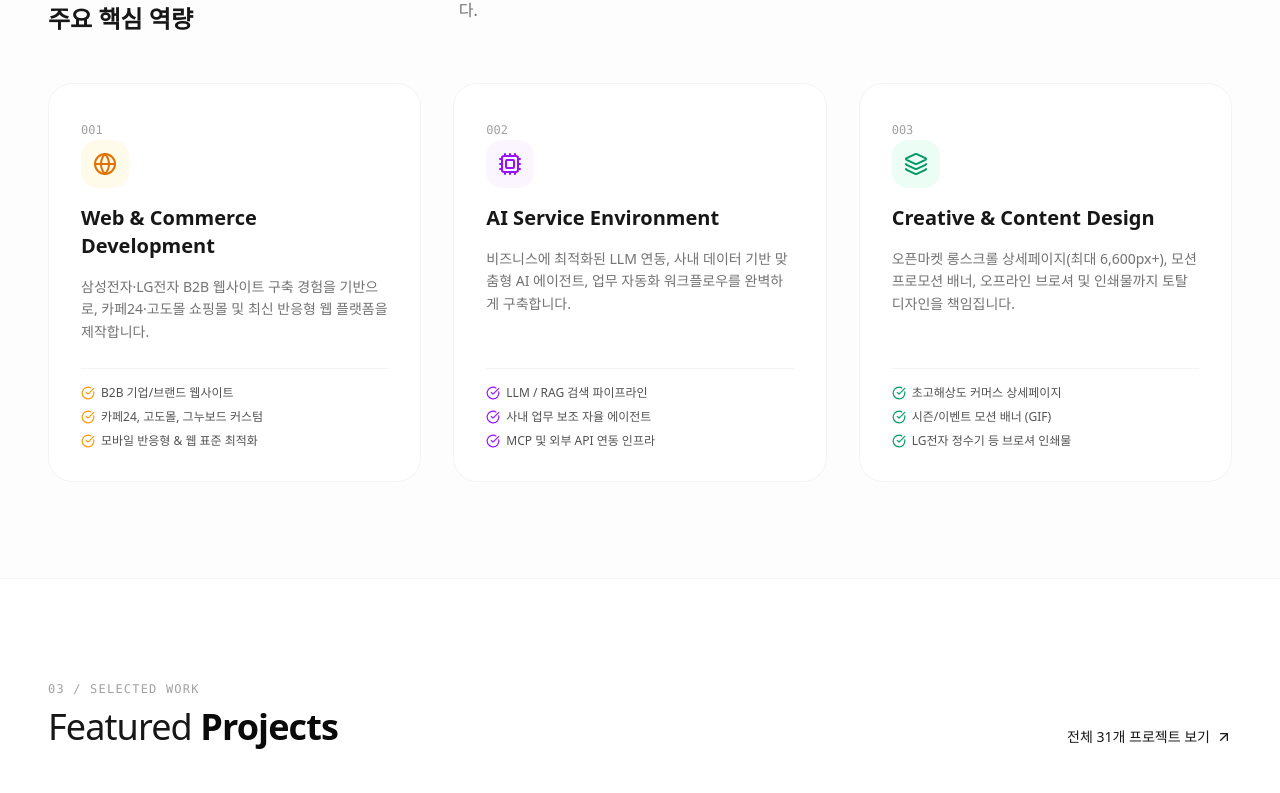
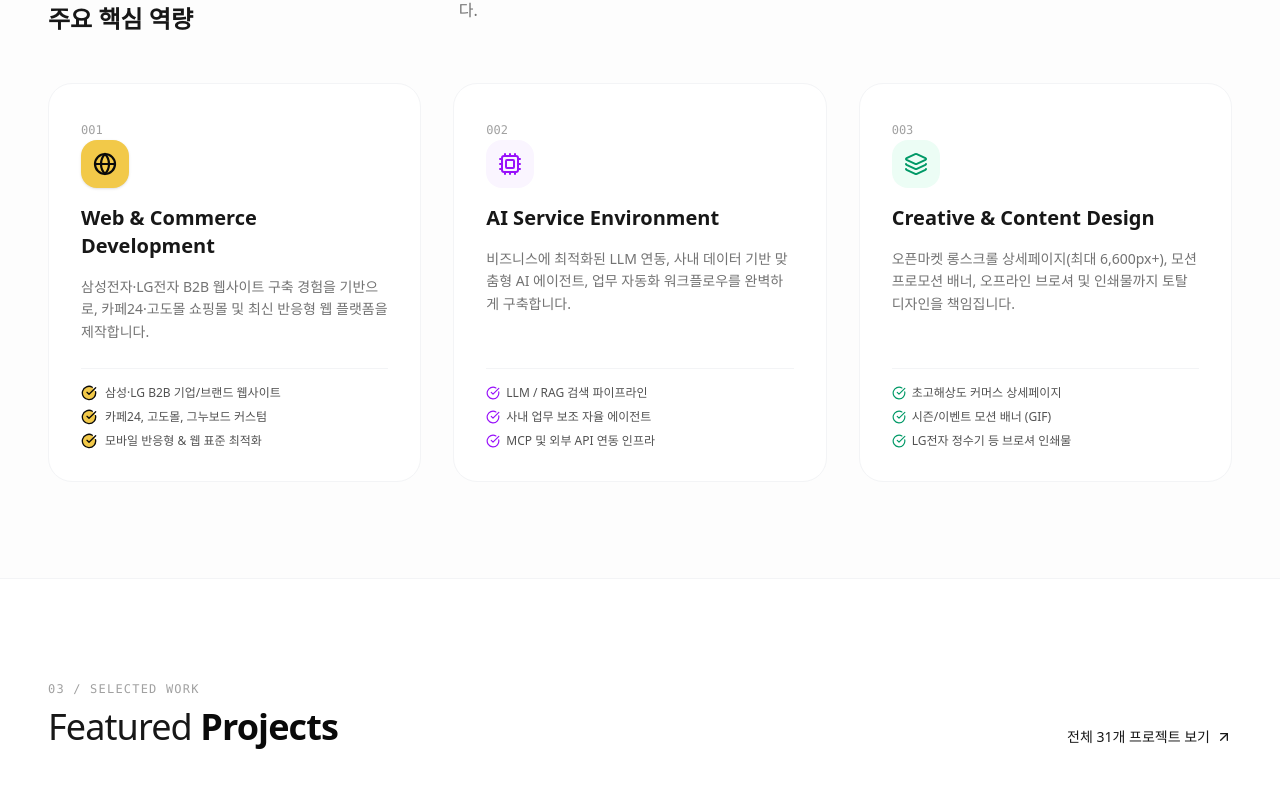
Before and after one commit to kkomjirak/opposite-blue, a Next.js app: page / in a window 1280 px wide. Shown: the part 1173-1966 px from the top of the page. Built offline with nearby package versions, Linux system fonts and the light colour scheme; grey boxes are pictures that could not be loaded.

Commit message:
style: apply exact brand color palette (#F2C949, #235888, #68A5D4) with high-contrast accent elements

```diff
--- a/src/app/contact/page.tsx
+++ b/src/app/contact/page.tsx
@@ -132,7 +132,9 @@ export default function ContactPage() {
         <div className="md:col-span-4 flex flex-col justify-end space-y-4">
           <div className="p-6 rounded-2xl bg-neutral-50 border border-gray-100 space-y-3">
             <div className="flex items-center gap-2 text-xs font-semibold text-neutral-900">
-              <Mail className="w-4 h-4 text-amber-600" />
+              <div className="w-6 h-6 rounded-lg bg-[#f2c949] text-neutral-950 flex items-center justify-center shrink-0">
+                <Mail className="w-3.5 h-3.5" />
+              </div>
               <span>직접 이메일 문의</span>
             </div>
             <a
@@ -365,11 +367,11 @@ export default function ContactPage() {
 
         {submitted && (
           <div className="mt-8 p-8 md:p-10 bg-neutral-900 text-white rounded-3xl space-y-6">
-            <div className="w-12 h-12 rounded-2xl bg-amber-400/20 text-amber-400 flex items-center justify-center">
+            <div className="w-12 h-12 rounded-2xl bg-[#f2c949] text-neutral-950 flex items-center justify-center shadow-lg shadow-[#f2c949]/15">
               <CheckCircle2 className="w-7 h-7" />
             </div>
             <div className="space-y-2">
-              <span className="text-xs uppercase tracking-widest font-mono text-amber-400">Inquiry Received</span>
+              <span className="text-xs uppercase tracking-widest font-mono text-[#f2c949] font-semibold">Inquiry Received</span>
               <h3 className="text-2xl font-bold text-white">견적 문의가 성공적으로 접수되었습니다.</h3>
               <p className="text-neutral-400 text-sm leading-relaxed max-w-2xl">
                 작성해주신 프로젝트 견적 내용이 <strong>contact@oppositeblue.co.kr</strong>로 즉시 전달되었습니다.<br className="hidden sm:inline" />
--- a/src/app/globals.css
+++ b/src/app/globals.css
@@ -1,8 +1,19 @@
 @import "tailwindcss";
+
+@theme {
+  --color-brand-blue: #235888;
+  --color-brand-iceberg: #68a5d4;
+  --color-brand-yellow: #f2c949;
+  --color-brand-bg: #faf8f4;
+}
 
 :root {
   --background: #ffffff;
   --foreground: #111111;
+  --brand-blue: #235888;
+  --brand-iceberg: #68a5d4;
+  --brand-yellow: #f2c949;
+  --brand-bg: #faf8f4;
 }
 
 body {
--- a/src/app/page.tsx
+++ b/src/app/page.tsx
@@ -22,7 +22,7 @@ export default function HomePage() {
           {/* Left Hero Typography */}
           <div className="lg:col-span-7 space-y-8">
             <div className="inline-flex items-center gap-2 px-3 py-1 rounded-full text-xs font-mono bg-neutral-100 text-neutral-800 border border-neutral-200">
-              <span className="w-2 h-2 rounded-full bg-amber-400 ring-2 ring-amber-400/40 animate-pulse" />
+              <span className="w-2.5 h-2.5 rounded-full bg-[#f2c949] ring-2 ring-[#f2c949]/50 animate-pulse" />
               <span>Web Agency & AI Service Solutions</span>
             </div>
 
@@ -140,8 +140,8 @@ export default function HomePage() {
             <div className="p-8 rounded-3xl bg-white border border-gray-100 hover:border-gray-200 hover:shadow-lg transition-all space-y-6 flex flex-col justify-between">
               <div className="space-y-4">
                 <span className="text-xs font-mono text-neutral-400">001</span>
-                <div className="w-12 h-12 rounded-2xl bg-amber-50 text-amber-600 flex items-center justify-center">
-                  <Globe className="w-6 h-6" />
+                <div className="w-12 h-12 rounded-2xl bg-[#f2c949] text-neutral-950 flex items-center justify-center shadow-sm">
+                  <Globe className="w-6 h-6 stroke-[2.2]" />
                 </div>
                 <h3 className="text-xl font-bold text-neutral-900">Web & Commerce Development</h3>
                 <p className="text-sm text-neutral-500 leading-relaxed">
@@ -149,14 +149,14 @@ export default function HomePage() {
                 </p>
               </div>
               <ul className="space-y-2 text-xs text-neutral-600 pt-4 border-t border-gray-100">
-                <li className="flex items-center gap-1.5">
-                  <CheckCircle className="w-3.5 h-3.5 text-amber-500" /> B2B 기업/브랜드 웹사이트
+                <li className="flex items-center gap-2">
+                  <CheckCircle className="w-4 h-4 text-neutral-950 fill-[#f2c949] shrink-0" /> 삼성·LG B2B 기업/브랜드 웹사이트
                 </li>
-                <li className="flex items-center gap-1.5">
-                  <CheckCircle className="w-3.5 h-3.5 text-amber-500" /> 카페24, 고도몰, 그누보드 커스텀
+                <li className="flex items-center gap-2">
+                  <CheckCircle className="w-4 h-4 text-neutral-950 fill-[#f2c949] shrink-0" /> 카페24, 고도몰, 그누보드 커스텀
                 </li>
-                <li className="flex items-center gap-1.5">
-                  <CheckCircle className="w-3.5 h-3.5 text-amber-500" /> 모바일 반응형 & 웹 표준 최적화
+                <li className="flex items-center gap-2">
+                  <CheckCircle className="w-4 h-4 text-neutral-950 fill-[#f2c949] shrink-0" /> 모바일 반응형 & 웹 표준 최적화
                 </li>
               </ul>
             </div>
@@ -228,7 +228,7 @@ export default function HomePage() {
             </div>
             <Link
               href="/projects"
-              className="inline-flex items-center gap-1.5 text-sm font-medium text-neutral-900 hover:text-amber-600 transition-colors"
+              className="inline-flex items-center gap-1.5 text-sm font-medium text-neutral-900 hover:text-[#235888] transition-colors"
             >
               전체 {portfolioData.length}개 프로젝트 보기 <ArrowUpRight className="w-4 h-4" />
             </Link>
@@ -265,7 +265,7 @@ export default function HomePage() {
                     </div>
                   </div>
                   <div className="p-6 space-y-2">
-                    <h3 className="text-xl font-bold text-neutral-900 group-hover:text-amber-600 transition-colors">
+                    <h3 className="text-xl font-bold text-neutral-900 group-hover:text-[#235888] transition-colors">
                       {p.title}
                     </h3>
                     <div className="flex items-center justify-between gap-2 text-xs">
--- a/src/components/Footer.tsx
+++ b/src/components/Footer.tsx
@@ -8,8 +8,8 @@ export default function Footer() {
         <div className="grid grid-cols-1 md:grid-cols-12 gap-12 mb-16">
           {/* Big Editorial Callout */}
           <div className="md:col-span-8 space-y-6">
-            <div className="inline-flex items-center gap-2 px-3 py-1 rounded-full text-xs font-medium bg-amber-50 text-amber-800 border border-amber-200/60">
-              <Sparkles className="w-3.5 h-3.5 text-amber-600" />
+            <div className="inline-flex items-center gap-2 px-3 py-1 rounded-full text-xs font-medium bg-[#f2c949]/15 text-neutral-900 border border-[#f2c949]/40">
+              <Sparkles className="w-3.5 h-3.5 text-neutral-950 fill-[#f2c949]" />
               <span>Websites & AI Infrastructure</span>
             </div>
             <h2 className="text-3xl md:text-5xl font-normal tracking-tight text-neutral-900 leading-tight">
--- a/src/components/Header.tsx
+++ b/src/components/Header.tsx
@@ -42,7 +42,7 @@ export default function Header() {
             href="/"
             className="text-lg font-semibold tracking-tight text-neutral-900 hover:opacity-75 transition-opacity flex items-center gap-1"
           >
-            Opposite Blue<span className="text-amber-500 font-bold">.</span>
+            Opposite Blue<span className="text-[#f2c949] font-bold">.</span>
           </Link>
           <span className="text-xs font-mono text-neutral-400 tracking-tight">
             {timeString || 'Seoul, KR'}
```
Also changed, not shown: src/app/projects/page.tsx (+9 -9 lines).
